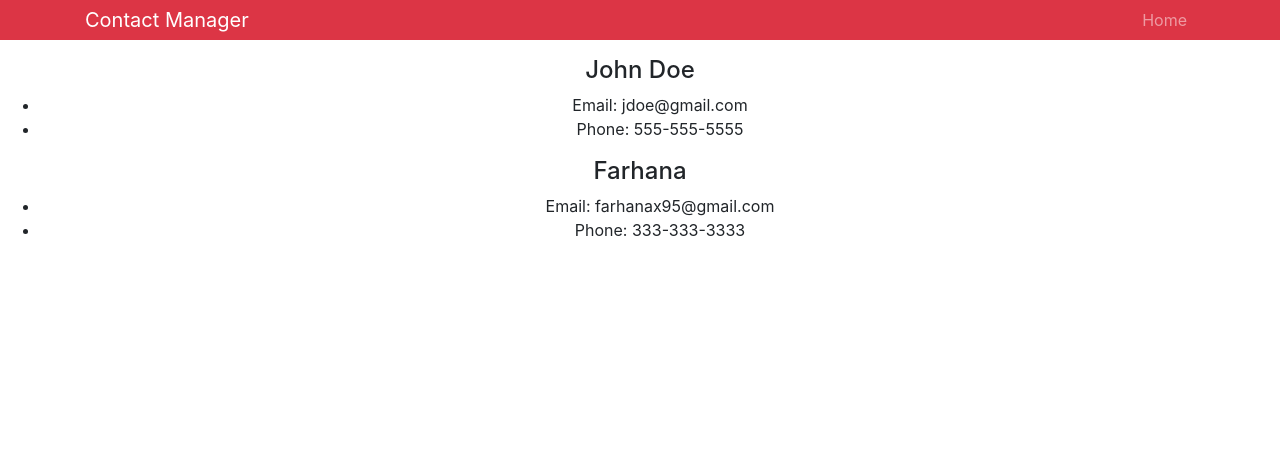
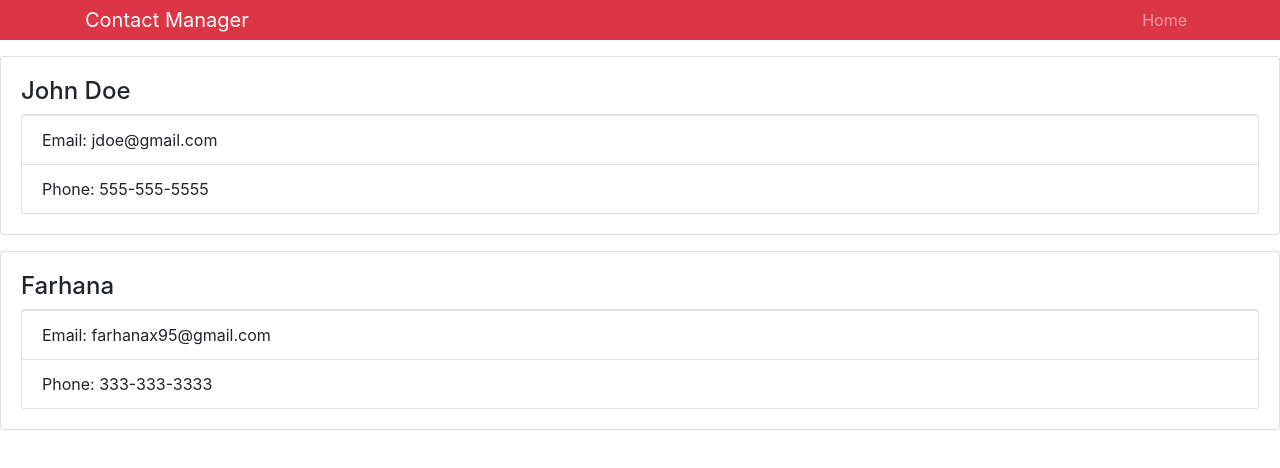
Before and after one commit to killcodeX/Contact-Manager, a React (Create React App) app in the folder contact-manager/: page / in a window 1280 px wide. Shown: the top 468 px of the page. Built offline with nearby package versions, Linux system fonts and the light colour scheme.

Commit message:
disabled app css and added card css

```diff
--- a/contact-manager/src/App.css
+++ b/contact-manager/src/App.css
@@ -1,4 +1,4 @@
-.App {
+/* .App {
   text-align: center;
 }
 
@@ -35,4 +35,4 @@
   to {
     transform: rotate(360deg);
   }
-}
+} */
--- a/contact-manager/src/components/Contact.js
+++ b/contact-manager/src/components/Contact.js
@@ -5,11 +5,11 @@
     render() {
         const {name, email, phone} = this.props;
         return (
-            <div>
+            <div className="card card-body mb-3">
                 <h4>{name}</h4>
-                <ul>
-                    <li>Email: {email}</li>
-                    <li>Phone: {phone}</li>
+                <ul className="list-group">
+                    <li className="list-group-item">Email: {email}</li>
+                    <li className="list-group-item">Phone: {phone}</li>
                 </ul>
             </div>
         )
```
